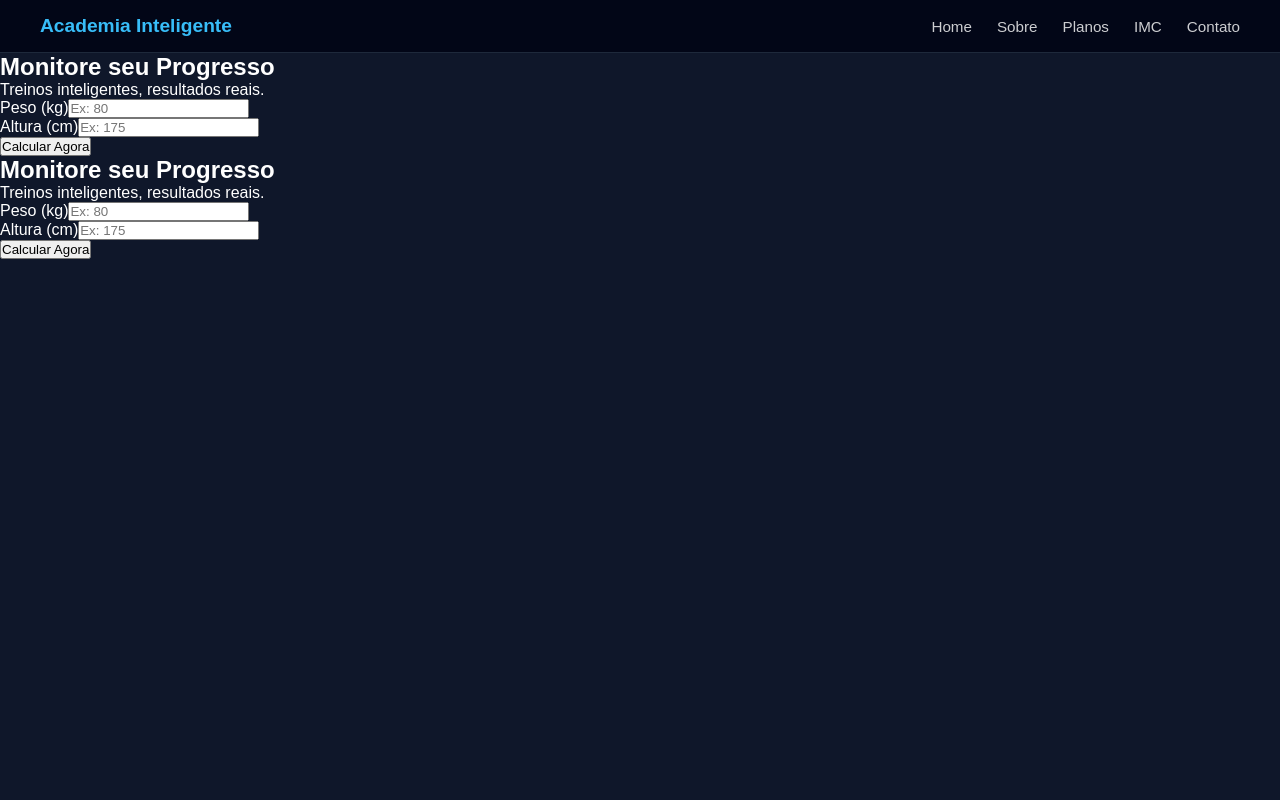
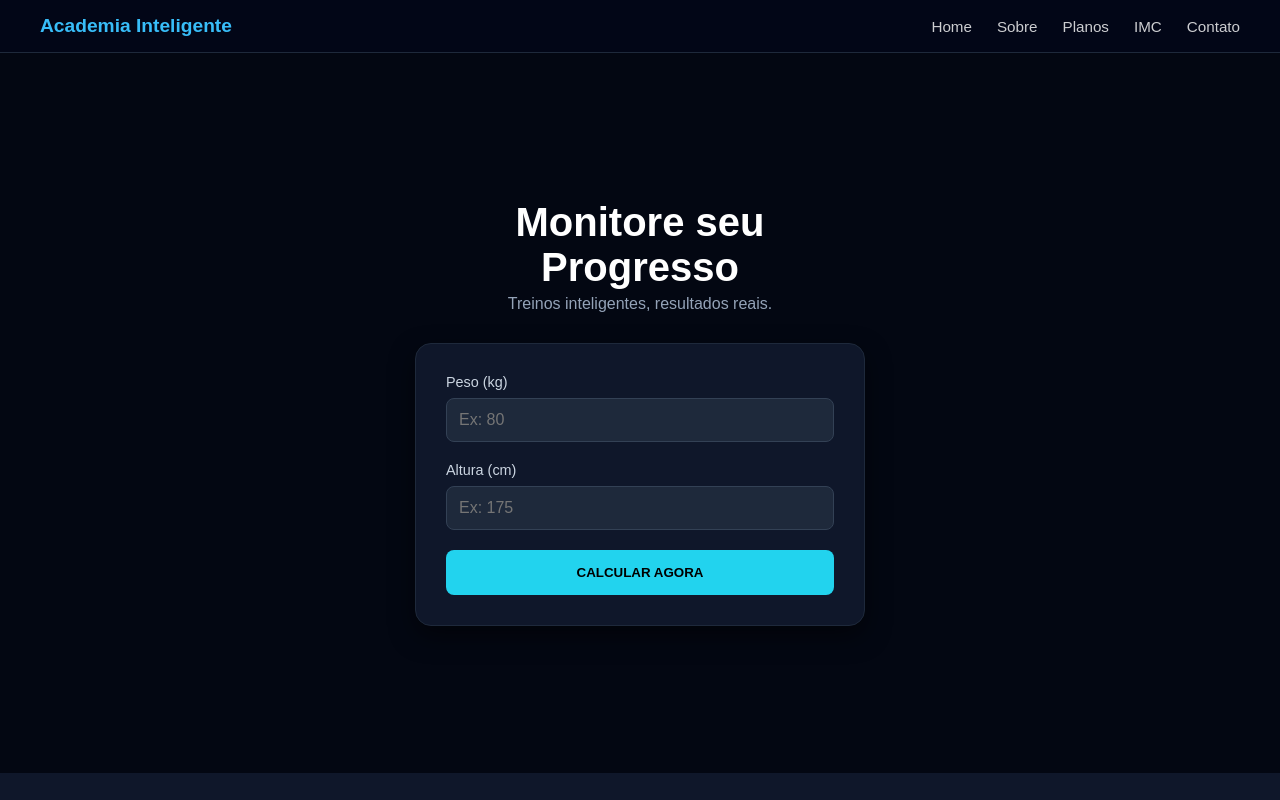
Before and after one commit to Academia-Inteligente/Academia-Inteligente-CP4-WEB, a React (Vite) app: page /imc in a window 1280 px wide. Built offline with nearby package versions, Linux system fonts and the light colour scheme.

Commit message:
style e fix: Estilizando a calculadora e duplicada do IMC

```diff
--- a/src/App.jsx
+++ b/src/App.jsx
@@ -11,7 +11,6 @@ function App() {
       <Navbar />
       <AppRoutes />
       </BrowserRouter>
-      <CalculadoraIMC />
     </main>
   );
 }
--- a/src/css/calculadora.css
+++ b/src/css/calculadora.css
@@ -0,0 +1,97 @@
+.secao-imc {
+  background-color: #030712;
+  min-height: 90vh;
+  display: flex;
+  justify-content: center;
+  align-items: center;
+  padding: 40px 20px;
+  color: white;
+}
+
+.container-imc {
+  width: 100%;
+  max-width: 450px;
+  text-align: center;
+}
+
+.cabecalho-imc h2 {
+  font-size: 2.5rem;
+  font-weight: 800;
+  margin-bottom: 5px;
+}
+
+.cabecalho-imc p {
+  color: #94a3b8;
+  margin-bottom: 30px;
+}
+
+.form-imc {
+  background-color: #0f172a;
+  padding: 30px;
+  border-radius: 16px;
+  border: 1px solid #1e293b;
+  display: flex;
+  flex-direction: column;
+  gap: 20px;
+  box-shadow: 0 10px 25px rgba(0,0,0,0.5);
+}
+
+.input-grupo-academia {
+  display: flex;
+  flex-direction: column;
+  text-align: left;
+  gap: 8px;
+}
+
+.input-grupo-academia label {
+  font-size: 0.9rem;
+  color: #cbd5e1;
+}
+
+.input-grupo-academia input {
+  padding: 12px;
+  background-color: #1e293b;
+  border: 1px solid #334155;
+  border-radius: 8px;
+  color: white;
+  font-size: 1rem;
+}
+
+.input-grupo-academia input:focus {
+  outline: none;
+  border-color: #22d3ee;
+}
+
+.btn-academia-blue {
+  background-color: #22d3ee;
+  color: #000;
+  border: none;
+  padding: 15px;
+  border-radius: 8px;
+  font-weight: 700;
+  cursor: pointer;
+  text-transform: uppercase;
+  transition: 0.3s;
+}
+
+.btn-academia-blue:hover {
+  background-color: #67e8f9;
+  transform: translateY(-2px);
+}
+
+.resultado-card-academia {
+  margin-top: 20px;
+  padding-top: 20px;
+  border-top: 1px solid #1e293b;
+  animation: fadeIn 0.5s ease;
+}
+
+.resultado-card-academia h3 span {
+  color: #22d3ee;
+  font-size: 2rem;
+}
+
+@keyframes fadeIn {
+  from { opacity: 0; transform: translateY(10px); }
+  to { opacity: 1; transform: translateY(0); }
+}
```
